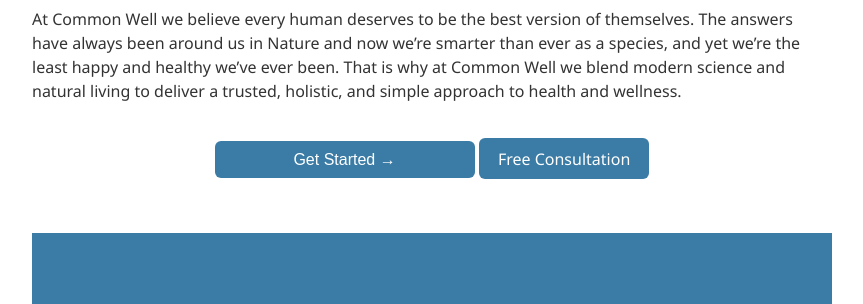
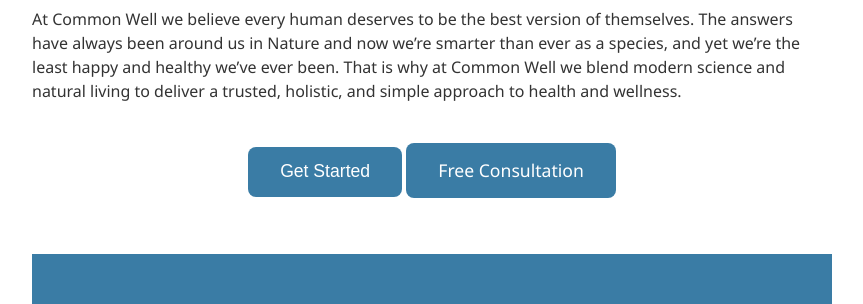
Before and after one commit to LoganBradley7/commonwell.online, a plain HTML site: page index.html in a window 1280 px wide. Shown: the part 436-740 px from the top of the page, without its empty margins (208-1071 px from the left). Drawn offline with nearby package versions, Linux system fonts and the light colour scheme.

Commit message:
Update index.html

```diff
--- a/index.html
+++ b/index.html
@@ -61,26 +61,23 @@
     .social-icons img {
       width: 30px;
     }
-
     .buttons {
+      text-align: center;
       margin: 2rem 0;
-      text-align: center;
     }
     .buttons a,
     .buttons button {
       background-color: #3a7ca5;
       color: white;
-      padding: 0.6rem 1.2rem;
-      border-radius: 6px;
-      font-size: 1rem;
-      margin: 0.4rem 0;
+      padding: 0.9rem 2rem;
+      border-radius: 8px;
+      font-size: 1.1rem;
+      margin: 0.5rem 0;
       text-decoration: none;
       border: none;
       cursor: pointer;
-      width: 100%;
-      max-width: 260px;
+      display: inline-block;
     }
-
     #menuDropdown {
       text-align: center;
       display: none;
@@ -92,7 +89,6 @@
       color: #3a7ca5;
       text-decoration: none;
     }
-
     footer {
       text-align: center;
       font-size: 0.9rem;
@@ -128,7 +124,7 @@
     </section>
 
     <div class="buttons">
-      <button onclick="toggleMenu()">Get Started →</button>
+      <button onclick="toggleMenu()">Get Started</button>
       <a href="/consultation.html">Free Consultation</a>
     </div>
 
@@ -170,8 +166,8 @@
     });
 
     const testimonials = [
-      "\"At 57 years old I am in the best shape of my life thanks to Logan.\"",
-      "\"I decided to hire a coach for my second bodybuilding competition and won my division! Not only did I have a ton of confidence on stage, I learned so much that I'll take with me forever!\""
+      ""At 57 years old I am in the best shape of my life thanks to Logan."",
+      ""I decided to hire a coach for my second bodybuilding competition and won my division! Not only did I have a ton of confidence on stage, I learned so much that I'll take with me forever!""
     ];
     let currentTestimonial = 0;
 
```
